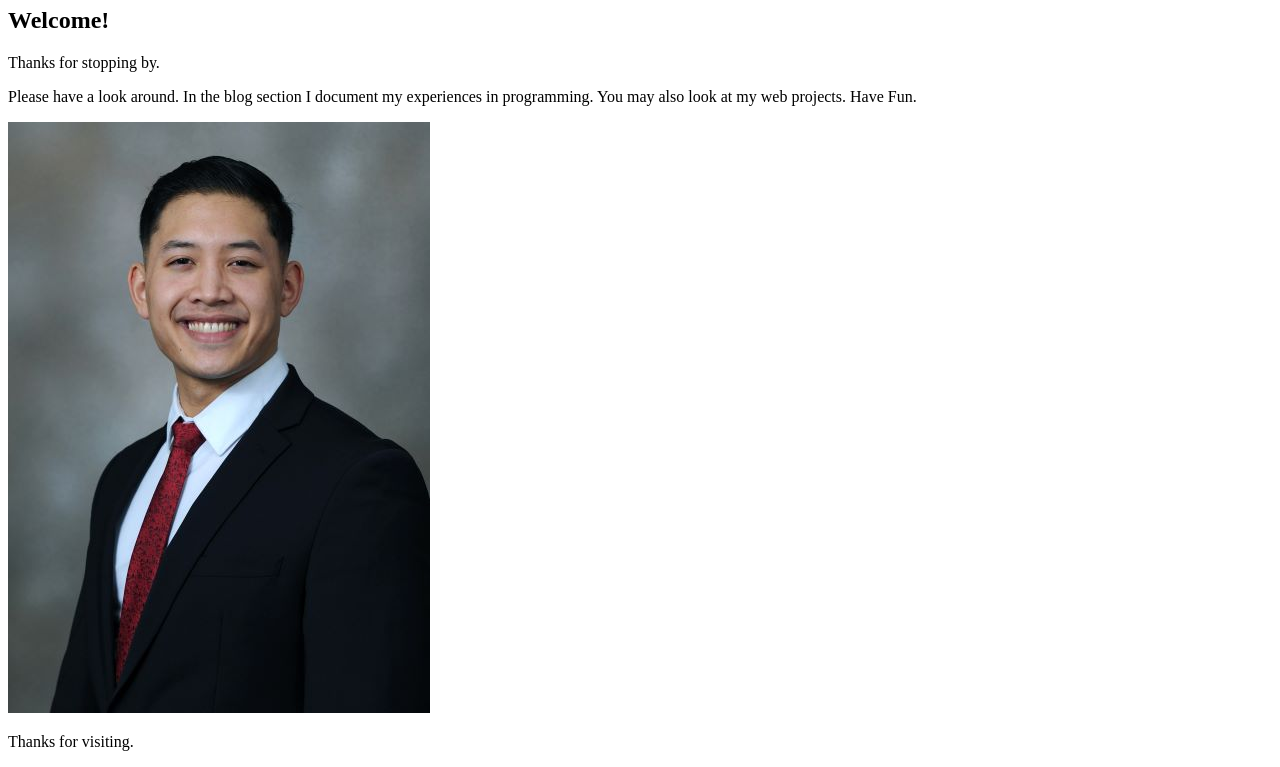
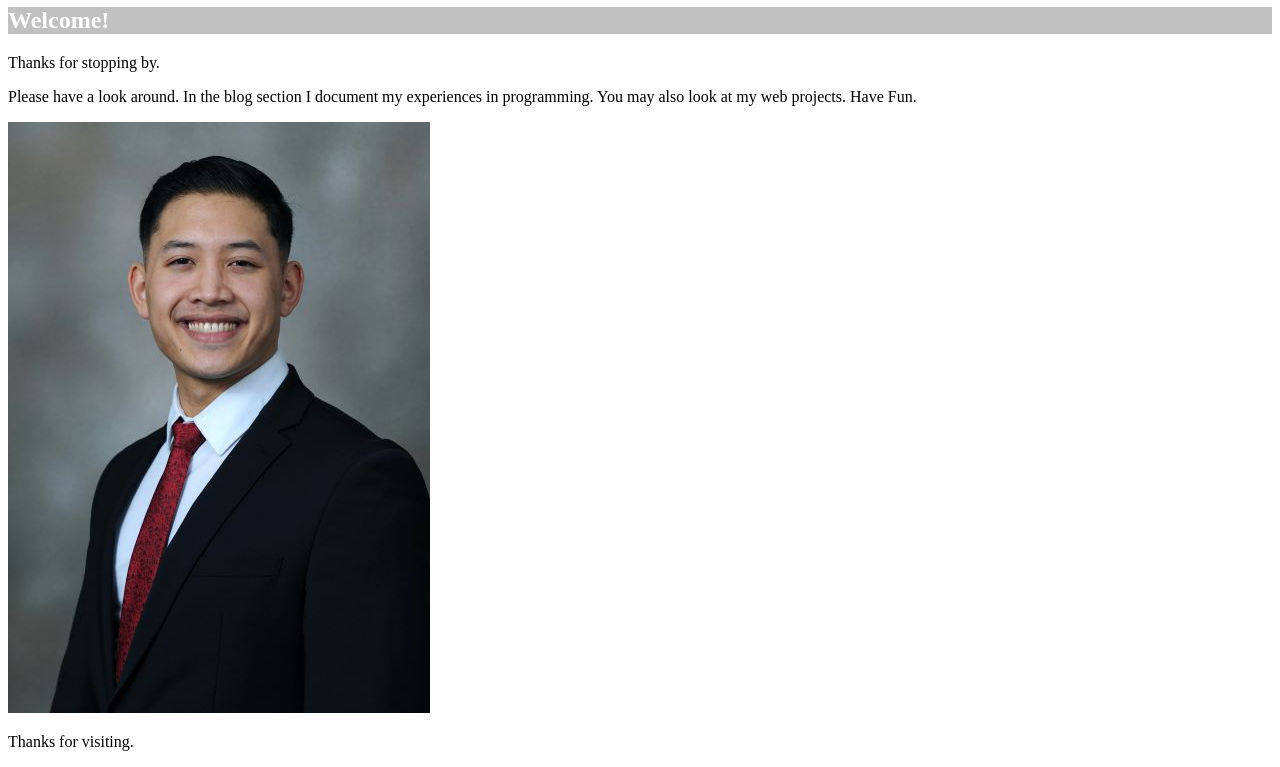
Before and after one commit to ryan-machio/PortfolioDraft, a plain HTML site: page index.html in a window 1280 px wide. Shown: the part 73-840 px from the top of the page. Drawn offline with Linux system fonts and the light colour scheme.

Commit message:
updating changes to portfolio home page

```diff
--- a/index.html
+++ b/index.html
@@ -1,5 +1,6 @@
 <!DOCTYPE html>
 <html>
+  <link rel="stylesheet" href="main.css">
   <head>
     <meta charset="utf-8">
     <title>Web Portfolio of "Ryan"</title>
--- /dev/null
+++ b/main.css
@@ -0,0 +1,4 @@
+h2 {
+    background-color: #C0C0C0;
+    color: #ffffff;
+  }
```
Also changed, not shown: changelog.txt (added).
